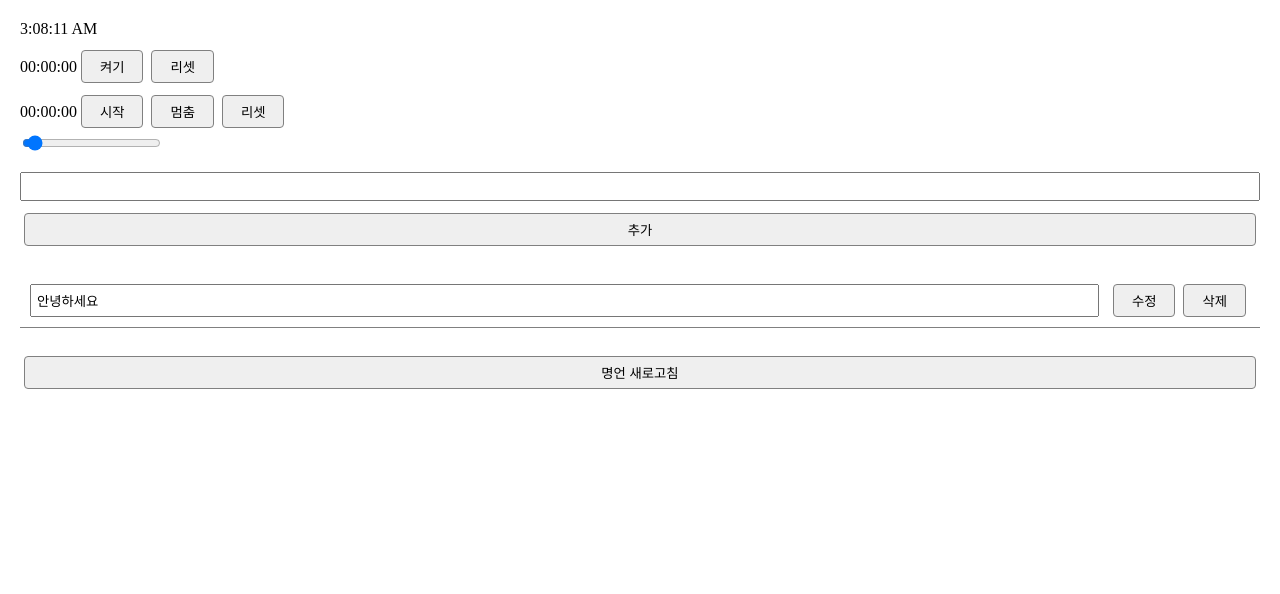
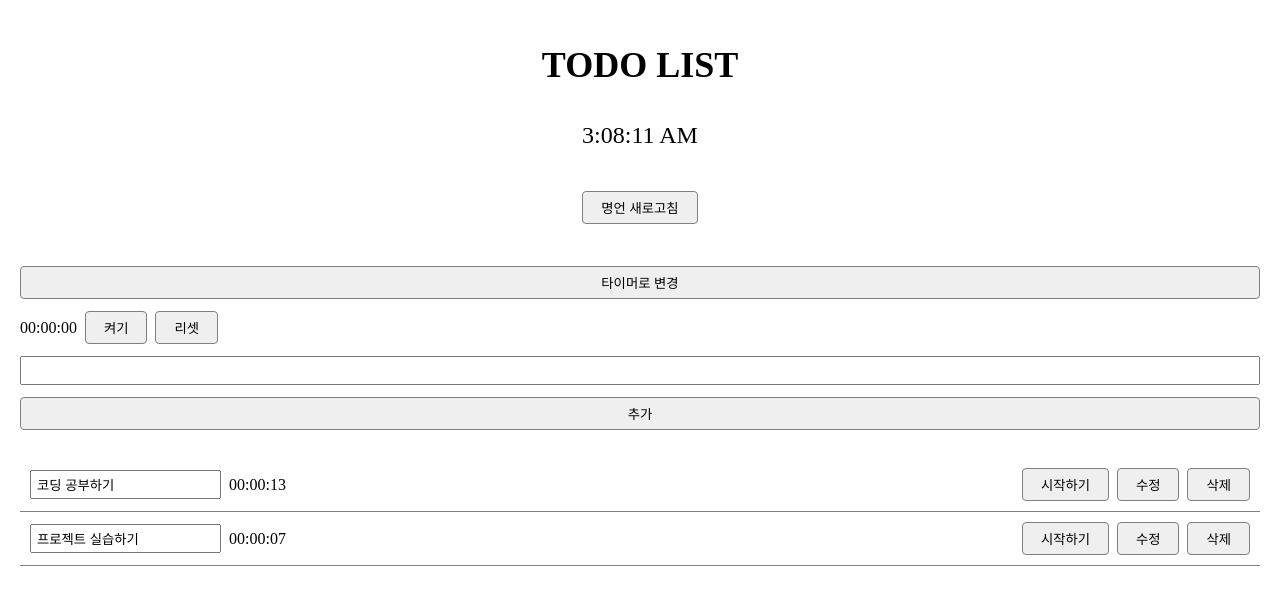
Before and after one commit to soheekimdev/react-todolist, a React (Vite) app: page / in a window 1280 px wide. Shown: the top 594 px of the page. Built offline with nearby package versions, Linux system fonts and the light colour scheme; no server answers; data requests are answered from the project's data file.

Commit message:
feat: 투두의 '시작하기' 버튼 클릭 후 타이머/스톱워치 실행 시 time 싱크가 맞춰지는 기능 추가

```diff
--- a/db.json
+++ b/db.json
@@ -1,8 +1,14 @@
 {
   "todo": [
     {
-      "id": "67ef",
-      "content": "안녕하세요"
+      "id": "7f2c",
+      "content": "코딩 공부하기",
+      "time": 13
+    },
+    {
+      "id": "0698",
+      "content": "프로젝트 실습하기",
+      "time": 7
     }
   ]
 }
--- a/src/App.css
+++ b/src/App.css
@@ -2,6 +2,12 @@
   padding: 12px;
   display: grid;
   gap: 12px;
+}
+
+.flex {
+  display: flex;
+  align-items: center;
+  gap: 8px;
 }
 
 h1 {
@@ -21,7 +27,7 @@ button {
   padding: 6px 18px;
   border: 1px solid gray;
   border-radius: 4px;
-  margin: 0 4px;
+  margin: 0;
   cursor: pointer;
 }
 input {
@@ -41,12 +47,13 @@ li {
   padding: 10px;
   border-bottom: 1px solid gray;
 }
+li > div {
+  display: flex;
+  align-items: center;
+  gap: 8px;
+}
 li input {
   flex: 1;
-}
-li > div:last-child {
-  display: flex;
-  align-items: end;
 }
 
 .clock {
--- a/src/App.jsx
+++ b/src/App.jsx
@@ -5,10 +5,29 @@ import StopWatch from './components/Stopwatch';
 import Timer from './components/Timer';
 import Advice from './components/Advice';
 import useFetch from './hooks/useFetch';
+import { formatTime } from './utils/timeUtils';
 
 const App = () => {
   const [isLoading, data] = useFetch('http://localhost:3000/todo');
   const [todolist, setTodolist] = useState([]);
+  const [currentTodoId, setcurrentTodoId] = useState(null);
+  const [time, setTime] = useState(0);
+  const [isTimer, setIsTimer] = useState(false);
+
+  useEffect(() => {
+    if (currentTodoId) {
+      fetch(`http://localhost:3000/todo/${currentTodoId}`, {
+        method: 'PATCH',
+        body: JSON.stringify({ time: todolist.find((el) => el.id === currentTodoId).time + 1 }),
+      })
+        .then((res) => res.json())
+        .then((res) => setTodolist((prev) => prev.map((el) => (el.id === currentTodoId ? res : el))));
+    }
+  }, [time]);
+
+  useEffect(() => {
+    setTime(0);
+  }, [isTimer]);
 
   useEffect(() => {
     if (data) setTodolist(data);
@@ -16,12 +35,18 @@ const App = () => {
 
   return (
     <>
+      <h1>TODO LIST</h1>
       <Clock />
-      <StopWatch />
-      <Timer />
+      <Advice />
+      <button onClick={() => setIsTimer(!isTimer)}>{isTimer ? '스톱워치로 변경' : '타이머로 변경'}</button>
+      {isTimer ? <Timer time={time} setTime={setTime} /> : <StopWatch time={time} setTime={setTime} />}
       <TodoInput setTodolist={setTodolist} />
-      <TodoList todolist={todolist} setTodolist={setTodolist} />
-      <Advice />
+      <TodoList
+        todolist={todolist}
+        setTodolist={setTodolist}
+        currentTodoId={currentTodoId}
+        setcurrentTodoId={setcurrentTodoId}
+      />
     </>
   );
 };
@@ -30,7 +55,7 @@ const TodoInput = ({ setTodolist }) => {
   const inputRef = useRef(null);
 
   const addTodo = () => {
-    const newTodo = { content: inputRef.current.value };
+    const newTodo = { content: inputRef.current.value, time: 0 };
     fetch('http://localhost:3000/todo', {
       method: 'POST',
       body: JSON.stringify(newTodo),
@@ -48,17 +73,23 @@ const TodoInput = ({ setTodolist }) => {
   );
 };
 
-const TodoList = ({ todolist, setTodolist }) => {
+const TodoList = ({ todolist, setTodolist, currentTodoId, setcurrentTodoId }) => {
   return (
     <ul>
       {todolist.map((todo) => (
-        <Todo key={todo.id} todo={todo} setTodolist={setTodolist} />
+        <Todo
+          key={todo.id}
+          todo={todo}
+          setTodolist={setTodolist}
+          currentTodoId={currentTodoId}
+          setcurrentTodoId={setcurrentTodoId}
+        />
       ))}
     </ul>
   );
 };
 
-const Todo = ({ todo, setTodolist }) => {
+const Todo = ({ todo, setTodolist, currentTodoId, setcurrentTodoId }) => {
   const [todoInput, setTodoInput] = useState(todo.content);
   const [isReadOnly, setIsReadOnly] = useState(true);
 
@@ -80,7 +111,8 @@ const Todo = ({ todo, setTodolist }) => {
   };
 
   return (
-    <li>
+    <li className={currentTodoId === todo.id ? 'current' : null}>
+      <div>
         <input
           value={todoInput}
           onChange={(e) => {
@@ -88,7 +120,10 @@ const Todo = ({ todo, setTodolist }) => {
           }}
           readOnly={isReadOnly}
         />
+        {formatTime(todo.time)}
+      </div>
       <div>
+        <button onClick={() => setcurrentTodoId(todo.id)}>시작하기</button>
         <button onClick={editTodo}>{isReadOnly ? '수정' : '저장'}</button>
         <button onClick={removeTodo}>삭제</button>
       </div>
--- a/src/components/Advice.jsx
+++ b/src/components/Advice.jsx
@@ -4,7 +4,7 @@ const Advice = () => {
   const [isLoading, data] = useFetch('https://korean-advice-open-api.vercel.app/api/advice');
 
   return (
-    <>
+    <div className="advice">
       {!isLoading && (
         <>
           <div>{data.message}</div>
@@ -12,7 +12,7 @@ const Advice = () => {
         </>
       )}
       <button>명언 새로고침</button>
-    </>
+    </div>
   );
 };
 
--- a/src/components/Clock.jsx
+++ b/src/components/Clock.jsx
@@ -9,7 +9,7 @@ const Clock = () => {
     }, 1000);
   }, []);
 
-  return <div>{time.toLocaleTimeString()}</div>;
+  return <div className="clock">{time.toLocaleTimeString()}</div>;
 };
 
 export default Clock;
--- a/src/components/Stopwatch.jsx
+++ b/src/components/Stopwatch.jsx
@@ -1,8 +1,7 @@
 import { useEffect, useRef, useState } from 'react';
 import { formatTime } from '../utils/timeUtils';
 
-const StopWatch = () => {
-  const [time, setTime] = useState(0);
+const StopWatch = ({ time, setTime }) => {
   const [isOn, setIsOn] = useState(false);
   const timerRef = useRef(null);
 
@@ -18,7 +17,7 @@ const StopWatch = () => {
   }, [isOn]);
 
   return (
-    <div>
+    <div className="flex">
       {formatTime(time)}
       <button
         onClick={() => {
--- a/src/components/Timer.jsx
+++ b/src/components/Timer.jsx
@@ -1,10 +1,9 @@
 import { useEffect, useRef, useState } from 'react';
 import { formatTime } from '../utils/timeUtils';
 
-const Timer = () => {
+const Timer = ({ time, setTime }) => {
   const [startTime, setStartTime] = useState(0);
   const [isOn, setIsOn] = useState(false);
-  const [time, setTime] = useState(0);
   const timerRef = useRef(null);
 
   useEffect(() => {
@@ -23,7 +22,7 @@ const Timer = () => {
 
   return (
     <div>
-      <div>
+      <div className="flex">
         {time ? formatTime(time) : formatTime(startTime)}
         <button
           onClick={() => {
```
Lines whose indentation alone changed are shown as unchanged.
